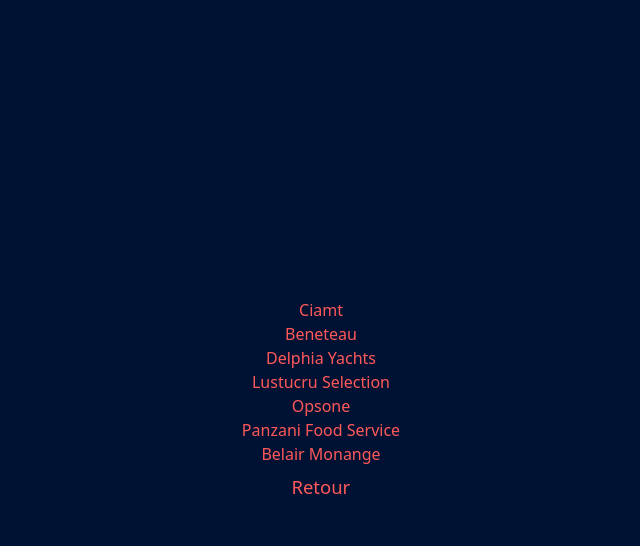
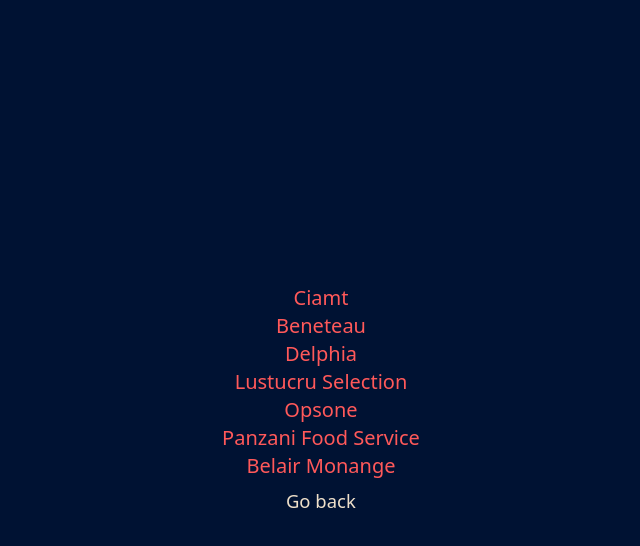
Before and after one commit to alaincodes/alain-icu, a Vue app in the folder frontend/: page / in a window 1280 px wide. Both pictures are taken after a click on the button "Frontend developer". Shown: the top 546 px of the page, without its empty margins (319-959 px from the left). Built offline with nearby package versions, Linux system fonts and the light colour scheme.

Commit message:
playing with vuejs

```diff
--- a/frontend/src/views/AboutView.vue
+++ b/frontend/src/views/AboutView.vue
@@ -1,45 +1,56 @@
 <script setup>
+import { reactive } from 'vue'
 import { RouterLink } from 'vue-router'
+
+const projects = reactive({
+  ciamt: {
+    name: 'Ciamt',
+    url: 'https://www.ciamt.org'
+  },
+  beneteau: {
+    name: 'Beneteau',
+    url: 'https://www.beneteau.com'
+  },
+  delphia: {
+    name: 'Delphia',
+    url: 'https://www.delphiayachts.com'
+  },
+  'Lustucru Selection': {
+    name: 'Lustucru Selection',
+    url: 'https://www.lustucru-selection.fr'
+  },
+  Opsone: {
+    name: 'Opsone',
+    url: 'https://www.opsone.net'
+  },
+  'Panzani Food Service': {
+    name: 'Panzani Food Service',
+    url: 'https://www.panzanifoodservice.com'
+  },
+  'Belair Monange': {
+    name: 'Belair Monange',
+    url: 'https://www.belairmonange.com'
+  }
+})
 </script>
+
 <template>
-  <main class="space-y-2 grid place-content-center h-dvh p-6 bg-blue text-coral-red text-center">
+  <main
+    class="space-y-2 grid place-content-center h-dvh p-6 bg-blue text-xl text-coral-red text-center"
+  >
     <nav>
       <ul>
-        <li>
-          <a href="https://www.ciamt.org" target="_blank" class="hover:text-beige">Ciamt</a>
-        </li>
-        <li>
-          <a href="https://www.beneteau.com" target="_blank" class="hover:text-beige">Beneteau</a>
-        </li>
-        <li>
-          <a href="https://www.delphiayachts.com" target="_blank" class="hover:text-beige"
-            >Delphia Yachts</a
-          >
-        </li>
-        <li>
-          <a href="https://www.lustucru-selection.fr" target="_blank" class="hover:text-beige"
-            >Lustucru Selection</a
-          >
-        </li>
-        <li>
-          <a href="https://www.opsone.net" target="_blank" class="hover:text-beige">Opsone</a>
-        </li>
-        <li>
-          <a href="https://www.panzanifoodservice.com" target="_blank" class="hover:text-beige"
-            >Panzani Food Service</a
-          >
-        </li>
-        <li>
-          <a href="https://www.belairmonange.com" target="_blank" class="hover:text-beige"
-            >Belair Monange</a
-          >
+        <li v-for="(project, index) in projects" :key="index">
+          <a :href="project.url" target="_blank" class="hover:text-beige">{{ project.name }}</a>
         </li>
       </ul>
     </nav>
 
     <div>
-      <button class="text-xl font-medium hover:text-beige duration-300 animate-heartbeat">
-        <RouterLink to="/">Retour</RouterLink>
+      <button
+        class="text-xl font-medium hover:text-coral-red duration-300 animate-heartbeat text-beige"
+      >
+        <RouterLink to="/">Go back</RouterLink>
       </button>
     </div>
   </main>
--- a/frontend/src/views/HomeView.vue
+++ b/frontend/src/views/HomeView.vue
@@ -3,14 +3,17 @@
 </script>
 <template>
   <main class="space-y-2 grid place-content-center h-dvh p-6 bg-blue text-coral-red text-center">
+    <div
+      class="grid grid-cols-1 place-items-center gap-4 p-6 rounded-lg border border-solid border-coral-red"
+    >
+      <div>
         <a href="https://www.linkedin.com" target="_blank" class="hover:text-beige duration-300">
           <h1 class="text-2xl font-bold">Alain TRAN</h1>
         </a>
-    <div>
         <button class="text-xl font-medium hover:text-beige duration-300 animate-heartbeat">
           <RouterLink to="/about">Frontend developer</RouterLink>
         </button>
       </div>
-    <p class="text-xs font-bold">LOL</p>
+    </div>
   </main>
 </template>
```
Lines whose indentation alone changed are shown as unchanged.
